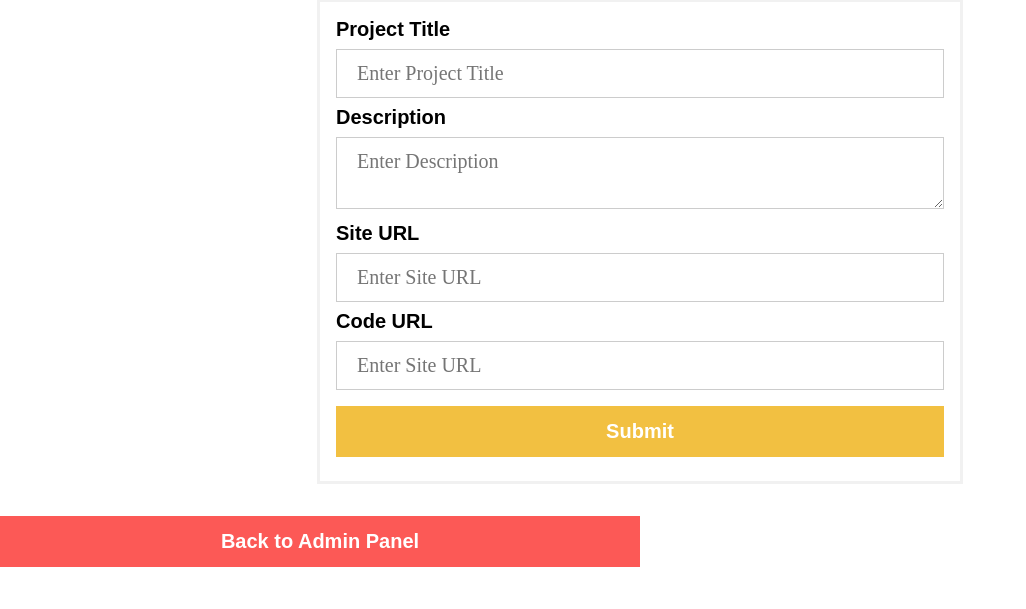
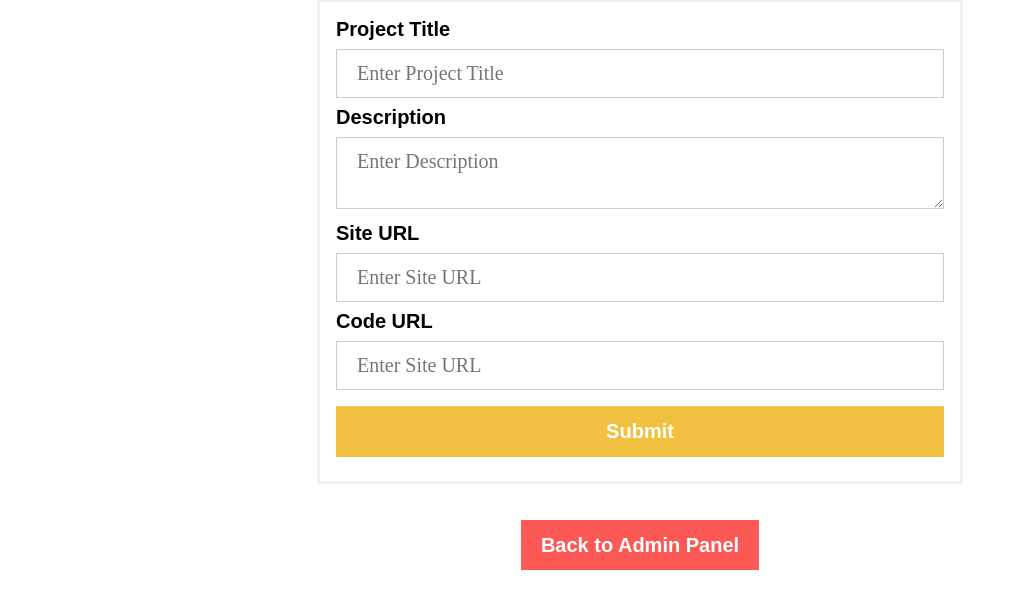
Before and after one commit to snack-attack/Portfolio-CMS, a PHP site: page /views/snippets/projects.form.php in a window 1280 px wide. Shown: the part 126-735 px from the top of the page, without its empty margins (0-1026 px from the left). Run offline with PHP 8.4, Linux system fonts and the light colour scheme.

Commit message:
css and routing fixed from project form

```diff
--- a/views/snippets/projects.form.php
+++ b/views/snippets/projects.form.php
@@ -28,6 +28,8 @@ $project = getProject($db);
                 <button type="submit">Submit</button>
             </div>
         </form>
-        <button type="button" class="cancel">Back to Admin Panel</button>
+        <div class="backHome">
+            <a href="../admin.view.php" class="cancel">Back to Admin Panel</a>
+        </div>
 <?php
 include_once 'footer.php';
```
